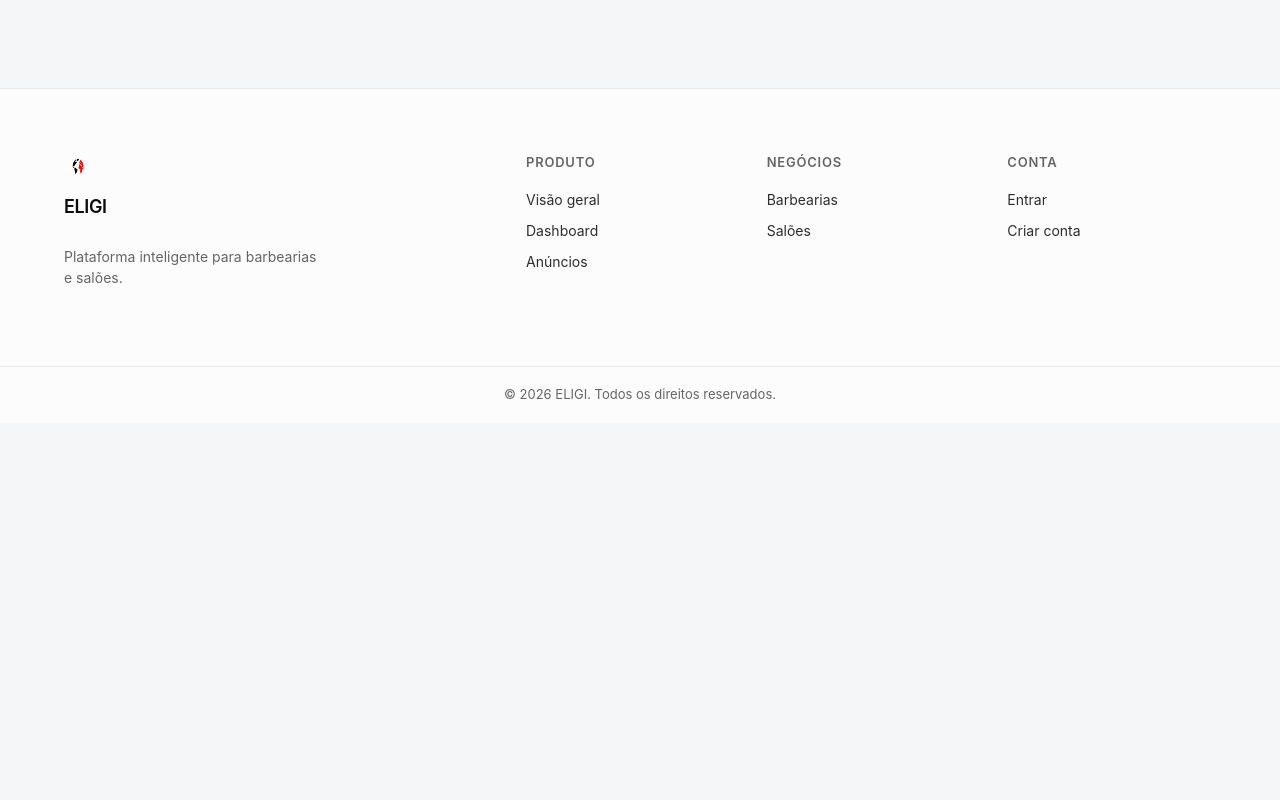
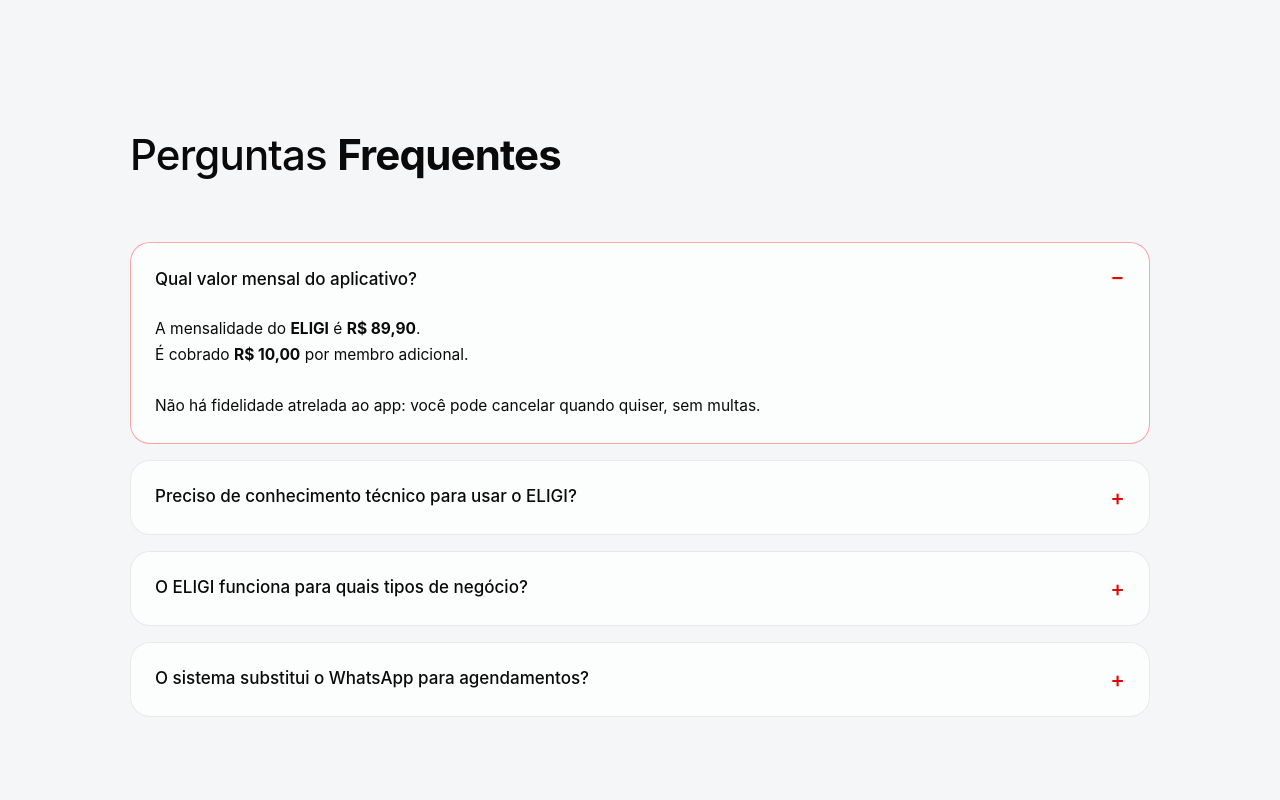
Before and after one commit to suporteeligi-cpu/eligi-fron-tend, a Next.js app: page / in a window 1280 px wide. Shown: the part 6420-7220 px from the top of the page. Before the commit the page ends 6843 px from the top, so only its background shows below. Built offline with nearby package versions, Linux system fonts and the light colour scheme.

Commit message:
chore: deploy update

```diff
--- a/src/app/(public)/page.tsx
+++ b/src/app/(public)/page.tsx
@@ -14,6 +14,8 @@
 import Philosophy from '../components/sections/Philosophy'
 import Ecosystem from '../components/sections/Ecosystem'
 import PricingSection from '../components/sections/PricingSection'
+import FAQSection from '../components/sections/FAQSection'
+import FinalCTA from '../components/sections/FinalCTA'
 
 import styles from './Home.module.css'
 
@@ -32,6 +34,8 @@
         <Philosophy />
         <DashboardPreview />
         <PricingSection />
+        <FAQSection />
+        <FinalCTA />
         <FloatingWhatsApp />
       </main>
 
--- a/src/app/components/footer/Footer.tsx
+++ b/src/app/components/footer/Footer.tsx
@@ -13,7 +13,7 @@
           <Image
             src="/images/globo-light.png"
             alt="ELIGI"
-            width={28}
+            width={36}
             height={28}
           />
           <span className={styles.brandName}>ELIGI</span>
--- /dev/null
+++ b/src/app/components/sections/FAQSection.module.css
@@ -0,0 +1,125 @@
+.section {
+  padding: 120px 0;
+  background: var(--bg-default);
+}
+
+.container {
+  max-width: 1100px;
+  margin: 0 auto;
+  padding: 0 40px;
+}
+
+/* HEADER */
+.header {
+  margin-bottom: 56px;
+}
+
+.title {
+  font-size: 42px;
+  font-weight: 500;
+  letter-spacing: -0.02em;
+}
+
+.title strong {
+  font-weight: 700;
+}
+
+/* LIST */
+.list {
+  display: flex;
+  flex-direction: column;
+  gap: 16px;
+}
+
+/* ITEM */
+.item {
+  background: var(--bg-elevated);
+  border-radius: 20px;
+  border: 1px solid var(--border-soft);
+  overflow: hidden;
+
+  transition:
+    box-shadow 0.3s var(--ease),
+    border-color 0.3s var(--ease);
+}
+
+.item:hover {
+  box-shadow: var(--shadow-sm);
+}
+
+/* QUESTION */
+.question {
+  width: 100%;
+  padding: 20px 24px;
+
+  background: transparent;
+  border: none;
+  cursor: pointer;
+
+  display: flex;
+  align-items: center;
+  justify-content: space-between;
+
+  font-size: 17px;
+  font-weight: 500;
+  text-align: left;
+  color: var(--text-primary);
+}
+
+.icon {
+  font-size: 22px;
+  color: var(--brand);
+  transition: transform 0.25s var(--ease);
+}
+
+/* ANSWER */
+.answer {
+  max-height: 0;
+  overflow: hidden;
+  padding: 0 24px;
+
+  transition:
+    max-height 0.35s var(--ease),
+    padding 0.35s var(--ease);
+}
+
+.answer p {
+  font-size: 15.5px;
+  line-height: 1.65;
+  color: var(--text-secondary);
+  margin: 0;
+}
+
+/* OPEN STATE */
+.open {
+  border-color: rgba(255, 0, 0, 0.35);
+}
+
+.open .icon {
+  transform: rotate(180deg);
+}
+
+.open .answer {
+  max-height: 300px;
+  padding: 0 24px 24px;
+}
+
+/* MOBILE */
+@media (max-width: 640px) {
+  .container {
+    padding: 0 20px;
+  }
+
+  .title {
+    font-size: 32px;
+  }
+
+  .question {
+    font-size: 16px;
+    padding: 18px 20px;
+  }
+
+  .answer p {
+    font-size: 15px;
+  }
+}
--- /dev/null
+++ b/src/app/components/sections/FAQSection.tsx
@@ -0,0 +1,103 @@
+'use client'
+
+import { useState } from 'react'
+import styles from './FAQSection.module.css'
+
+const faqs = [
+  {
+    question: 'Qual valor mensal do aplicativo?',
+    answer: (
+      <>
+        A mensalidade do <strong>ELIGI</strong> é <strong>R$ 89,90</strong>.
+        <br />
+        É cobrado <strong>R$ 10,00</strong> por membro adicional.
+        <br />
+        <br />
+        Não há fidelidade atrelada ao app: você pode cancelar quando quiser,
+        sem multas.
+      </>
+    ),
+  },
+  {
+    question: 'Preciso de conhecimento técnico para usar o ELIGI?',
+    answer: (
+      <>
+        Não. O ELIGI foi desenvolvido para ser simples, intuitivo e rápido,
+        mesmo para quem nunca usou um sistema.
+        <br />
+        <br />
+        Em poucos minutos você consegue organizar agenda, clientes e
+        pagamentos.
+      </>
+    ),
+  },
+  {
+    question: 'O ELIGI funciona para quais tipos de negócio?',
+    answer: (
+      <>
+        O ELIGI atende barbearias, salões de beleza, estúdios, profissionais
+        autônomos e estabelecimentos que precisam de agendamento, controle
+        financeiro e gestão completa em um só lugar.
+      </>
+    ),
+  },
+  {
+    question: 'O sistema substitui o WhatsApp para agendamentos?',
+    answer: (
+      <>
+        Sim. Com o agendamento on-line automático, o ELIGI reduz drasticamente
+        o volume de mensagens no WhatsApp, economizando tempo e evitando erros
+        de marcação.
+      </>
+    ),
+  },
+]
+
+export default function FAQSection() {
+  const [activeIndex, setActiveIndex] = useState<number | null>(0)
+
+  function toggle(index: number) {
+    setActiveIndex(prev => (prev === index ? null : index))
+  }
+
+  return (
+    <section className={styles.section}>
+      <div className={styles.container}>
+        <header className={styles.header}>
+          <h2 className={styles.title}>
+            Perguntas <strong>Frequentes</strong>
+          </h2>
+        </header>
+
+        <div className={styles.list}>
+          {faqs.map((faq, index) => {
+            const isOpen = activeIndex === index
+
+            return (
+              <div
+                key={index}
+                className={`${styles.item} ${
+                  isOpen ? styles.open : ''
+                }`}
+              >
+                <button
+                  className={styles.question}
+                  onClick={() => toggle(index)}
+                >
+                  <span>{faq.question}</span>
+                  <span className={styles.icon}>
+                    {isOpen ? '−' : '+'}
+                  </span>
+                </button>
+
+                <div className={styles.answer}>
+                  <p>{faq.answer}</p>
+                </div>
+              </div>
+            )
+          })}
+        </div>
+      </div>
+    </section>
+  )
+}
--- a/src/app/components/sections/FinalCTA.tsx
+++ b/src/app/components/sections/FinalCTA.tsx
@@ -1,23 +1,53 @@
 // src/app/components/sections/FinalCTA.tsx
 'use client'
 
+import { useEffect, useRef } from 'react'
 import Link from 'next/link'
 import styles from './FinalCTA.module.css'
 
 export default function FinalCTA() {
+  const sectionRef = useRef<HTMLElement | null>(null)
+
+  useEffect(() => {
+    const el = sectionRef.current
+    if (!el) return
+
+    const observer = new IntersectionObserver(
+      ([entry]) => {
+        if (entry.isIntersecting) {
+          el.classList.add(styles.visible)
+          observer.disconnect()
+        }
+      },
+      { threshold: 0.2 }
+    )
+
+    observer.observe(el)
+
+    return () => observer.disconnect()
+  }, [])
+
   return (
-    <section className={styles.section}>
+    <section ref={sectionRef} className={styles.section}>
       <div className={styles.container}>
         <div className={styles.card}>
-          <h2 className={styles.title}>Pronto para simplificar sua gestão?</h2>
+          <h2 className={styles.title}>
+            Pronto para simplificar sua gestão?
+          </h2>
+
           <p className={styles.subtitle}>
-            Comece agora e tenha controle total do seu negócio em uma plataforma clara,
-            rápida e pensada para o dia a dia.
+            Comece agora e tenha controle total do seu negócio em uma plataforma
+            clara, rápida e pensada para o dia a dia.
           </p>
 
           <div className={styles.actions}>
-            <Link href="/register" className={styles.primary}>Criar conta gratuitamente</Link>
-            <Link href="/login" className={styles.secondary}>Já tenho conta</Link>
+            <Link href="/register" className={styles.primary}>
+              Criar conta gratuitamente
+            </Link>
+
+            <Link href="/login" className={styles.secondary}>
+              Já tenho conta
+            </Link>
           </div>
         </div>
       </div>
```
